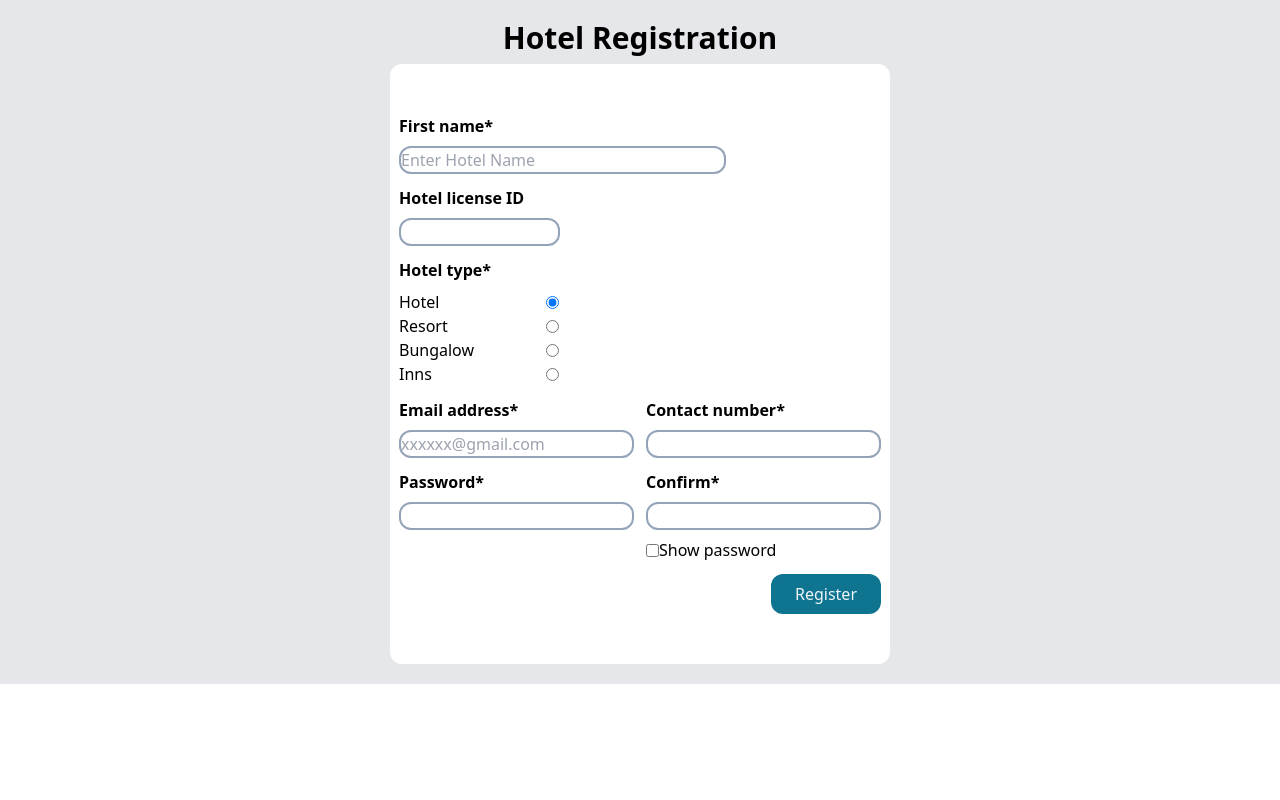
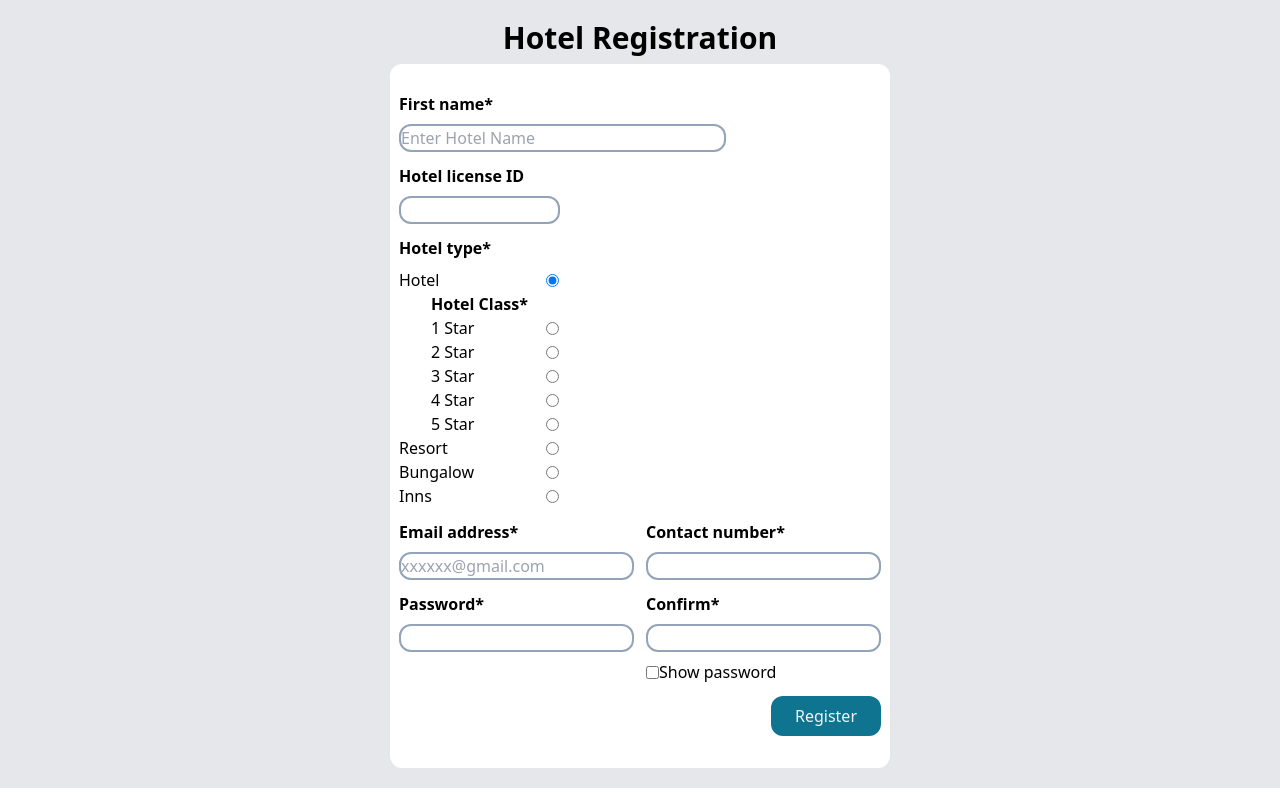
Before and after one commit to TourGuide-GroupJ/TourGuide, a React (Create React App) app in the folder frontend/: page /HotelReg in a window 1280 px wide. Both pictures are taken after a click on the radio button 552 px from the left and 302 px from the top of the page. Built offline with nearby package versions, Linux system fonts and the light colour scheme.

Commit message:
Update_HotelReg_page

```diff
--- a/frontend/src/pages/HotelReg.js
+++ b/frontend/src/pages/HotelReg.js
@@ -12,10 +12,18 @@ export default function HotelReg() {
   };
 
   //Hotel types
-  let [types, setTypes] = useState();
+  const [types, setTypes] = useState();
+  // const HotelType = (Event) => {
+  //   setTypes(Event.target.id);
+  //   //console.log(types);
+  // };
+
+  const [classType, setClassType] = useState();
   const HotelType = (Event) => {
     setTypes(Event.target.id);
-    //console.log(types);
+    if (Event.target.id === "Hotel") {
+      setClassType(undefined);
+    }
   };
 
   //show password check box
@@ -148,10 +156,10 @@ export default function HotelReg() {
         </div>
         <form action="" method="post">
           <div className="flex justify-center">
-            <div className="flex justify-center lg:w-[500px] lg:h-[600px] bg-white rounded-xl">
+            <div className="flex justify-center lg:w-[500px]  bg-white rounded-xl">
               <div className="flex flex-col justify-center gap-3 p-2 ">
                 <div className="flex flex-col gap-2">
-                  <div className="font-semibold">First name*</div>
+                  <div className="mt-5 font-semibold">First name*</div>
                   <div>
                     <Text1
                       plcHolder="Enter Hotel Name"
@@ -171,6 +179,8 @@ export default function HotelReg() {
                 </div>
 
                 <div className="flex flex-col w-40 gap-2">
+                  <div>
+                    <div className="flex flex-col w-40 gap-2">
                       <div className="font-semibold">Hotel type*</div>
                       <div>
                         <Radio
@@ -179,6 +189,46 @@ export default function HotelReg() {
                           id="Hotel"
                           isTrue={HotelType}
                         />
+                        {types === "Hotel" && (
+                          <div className="ml-8">
+                            <label className="font-semibold">
+                              Hotel Class*
+                            </label>
+                            <div>
+                              <Radio
+                                rBtn="1 Star"
+                                name="classType"
+                                id="1Star"
+                                isTrue={() => setClassType("1 Star")}
+                              />
+                              <Radio
+                                rBtn="2 Star"
+                                name="classType"
+                                id="2Star"
+                                isTrue={() => setClassType("2 Star")}
+                              />
+                              <Radio
+                                rBtn="3 Star"
+                                name="classType"
+                                id="3Star"
+                                isTrue={() => setClassType("3 Star")}
+                              />
+                              <Radio
+                                rBtn="4 Star"
+                                name="classType"
+                                id="4Star"
+                                isTrue={() => setClassType("4 Star")}
+                              />
+                              <Radio
+                                rBtn="5 Star"
+                                name="classType"
+                                id="5Star"
+                                isTrue={() => setClassType("5 Star")}
+                              />
+                            </div>
+                          </div>
+                        )}
+                        <div>
                           <Radio
                             rBtn="Resort"
                             name="type"
@@ -197,6 +247,9 @@ export default function HotelReg() {
                             id="Inns"
                             isTrue={HotelType}
                           />
+                        </div>
+                      </div>
+                    </div>
                   </div>
                 </div>
 
@@ -250,7 +303,7 @@ export default function HotelReg() {
                     </div>
                   </div>
                 </div>
-                <div className="flex justify-end">
+                <div className="flex justify-end mb-6">
                   <div>
                     <Button3 btnName="Register" Click3={submit} />
                   </div>
```
Lines whose indentation alone changed are shown as unchanged.
